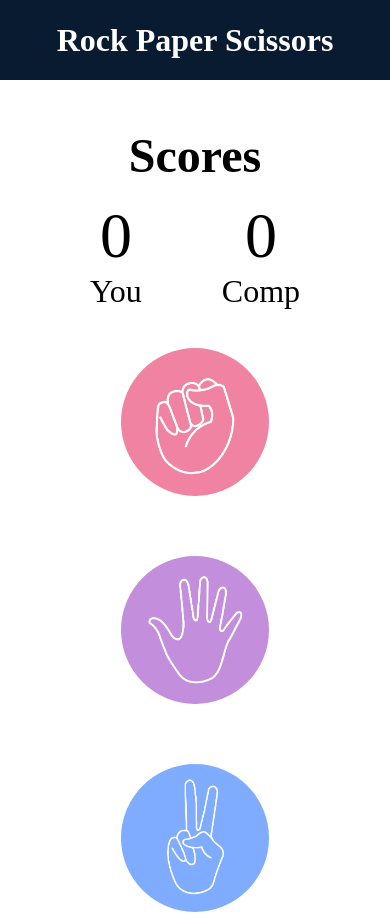
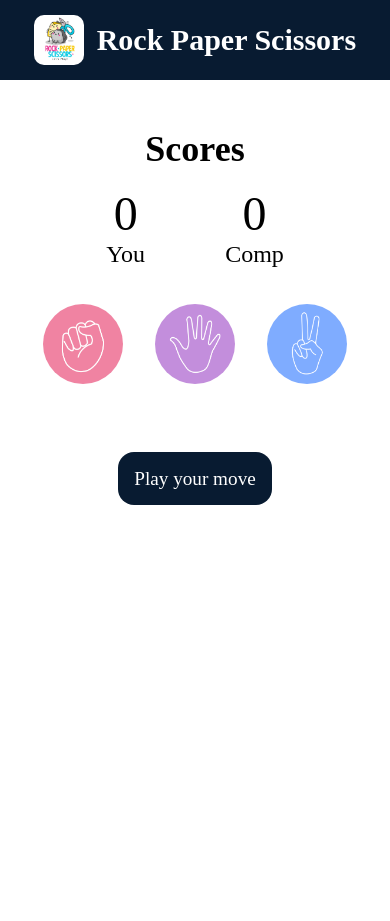
Before and after one commit to sudhanshug0182/StonePaperScissors, a plain HTML site: page index.html in a window 390 px wide. Shown: the top 921 px of the page. After the commit the page ends 844 px from the top, so only its background shows below. Drawn offline with Linux system fonts and the light colour scheme.

Commit message:
added media query

```diff
--- a/index.html
+++ b/index.html
@@ -4,13 +4,16 @@
 <head>
   <meta charset="UTF-8" />
   <meta name="viewport" content="width=device-width, initial-scale=1.0" />
-  <link rel="icon" type="image/x-icon" href="./images/logo.jpeg">
+  <link rel="icon" type="image/x-icon" href="./images/logo.png">
   <title>Rock Paper Scissors Game</title>
   <link rel="stylesheet" href="style.css" />
 </head>
 
 <body>
-  <h1>Rock Paper Scissors</h1>
+  <div class="header">
+    <img src="./images/logo.png" alt="logo">
+    <h1> Rock Paper Scissors</h1>
+  </div>
 
   <div class="score-board">
     <h2>Scores</h2>
--- a/style.css
+++ b/style.css
@@ -4,21 +4,33 @@
   text-align: center;
 }
 
-h1 {
+.header {
   background-color: #081b31;
   color: #fff;
   height: 5rem;
   line-height: 5rem; /* vertical alignment */
+  display: flex;
+  flex-direction: row;
+  justify-content: center;
+  align-items: center;
+  gap: .8rem;
+  font-size: 15px;
 }
 
-.score-board{
+.header img{
+  height: 50px;
+  width: 50px;
+  border-radius: 10px;
+}
+
+.score-board {
   display: flex;
   flex-direction: column;
   font-size: 2rem;
   margin-top: 3rem;
 }
 
-.scores{
+.scores {
   display: flex;
   justify-content: center;
   align-items: center;
@@ -48,19 +60,10 @@ h1 {
   align-items: center;
 }
 
-@media only screen and (max-width: 767px) {
-  .choices {
-    flex-direction: column; /* Adjust flex-direction for smaller screens */
-    text-align: center; /* Align text to the center */
-    margin-top: 2rem; /* Adjust top margin */
-  }
-}
-
-
 .choice:hover {
   cursor: pointer;
   background-color: #081b31;
-  opacity: .9;
+  opacity: 0.9;
 }
 
 img {
@@ -72,6 +75,7 @@ img {
 
 .msg-container {
   margin-top: 5rem;
+  margin-bottom: 2rem;
 }
 
 #msg {
@@ -82,3 +86,35 @@ img {
   padding: 1rem;
   border-radius: 1rem;
 }
+
+@media only screen and (max-width: 767px) {
+  .score-board {
+    font-size: 1.5rem;
+  }
+  #user-score,
+  #comp-score {
+    font-size: 3rem;
+  }
+  .choices {
+    /* flex-direction: column;  */
+    /* text-align: center;  */
+    margin-top: 2rem;
+    gap:1.5rem;
+  }
+
+  .choice {
+    height: 5.5rem;
+    width: 5.5rem;
+  }
+
+  img {
+    height: 5rem;
+    width: 5rem;
+    object-fit: cover;
+    border-radius: 50%;
+  }
+
+  #msg {
+    font-size: 1.2rem;
+  }
+}
```
Also changed, not shown: images/favicon.jpeg (deleted), images/logo.jpeg (deleted), images/logo.png (added).
